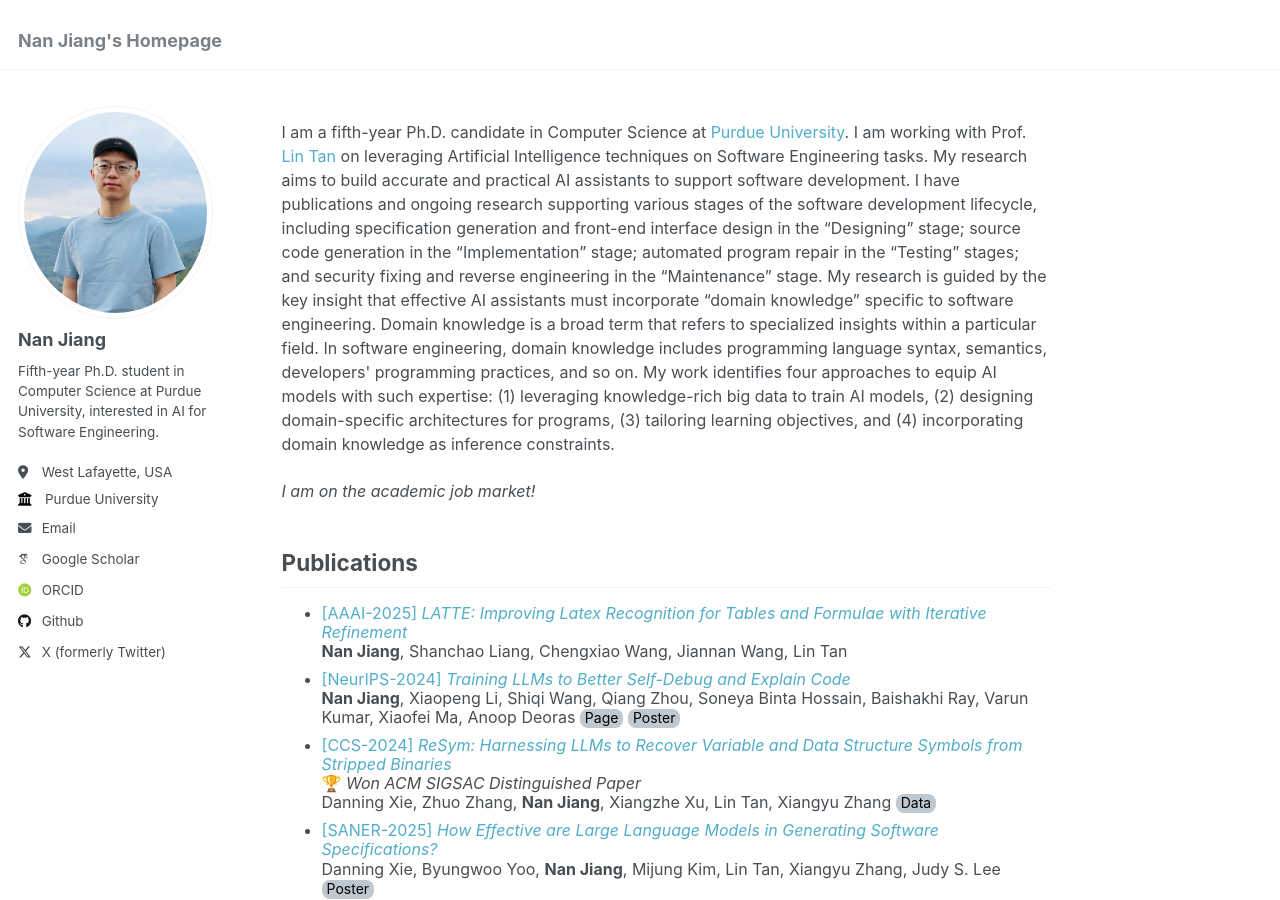
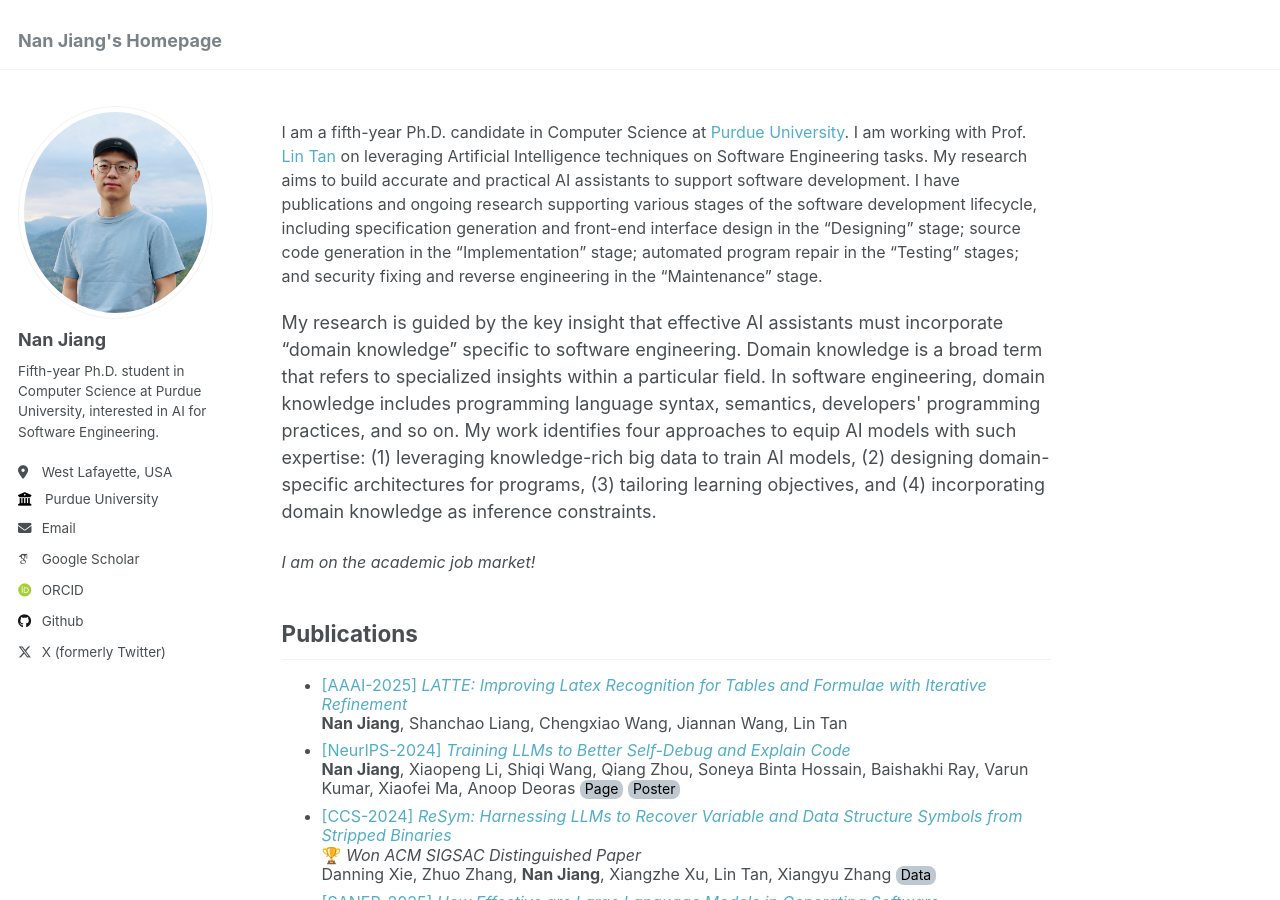
Before and after one commit to jiang719/jiang719.github.io, a Jekyll site: the page built from _pages/about.md, in a window 1280 px wide and 900 px high. Built offline with Jekyll 4.4.1, drawn with Linux system fonts in a browser that asks for light colours; some web fonts are replaced.

Commit message:
add break

```diff
--- a/_pages/about.md
+++ b/_pages/about.md
@@ -21,9 +21,9 @@ redirect_from:
 </style>
 
 
-<p style="font-size:16px">I am a fifth-year Ph.D. candidate in Computer Science at <a href="https://www.cs.purdue.edu/" style="text-decoration: none;">Purdue University</a>. I am working with Prof. <a href="https://www.cs.purdue.edu/homes/lintan/" style="text-decoration: none;">Lin Tan</a> on leveraging Artificial Intelligence techniques on Software Engineering tasks. My research aims to build accurate and practical AI assistants to support software development. I have publications and ongoing research supporting various stages of the software development lifecycle, including specification generation and front-end interface design in the “Designing” stage; source code generation in the “Implementation” stage; automated program repair in the “Testing” stages; and security fixing and reverse engineering in the “Maintenance” stage.
+<p style="font-size:16px">I am a fifth-year Ph.D. candidate in Computer Science at <a href="https://www.cs.purdue.edu/" style="text-decoration: none;">Purdue University</a>. I am working with Prof. <a href="https://www.cs.purdue.edu/homes/lintan/" style="text-decoration: none;">Lin Tan</a> on leveraging Artificial Intelligence techniques on Software Engineering tasks. My research aims to build accurate and practical AI assistants to support software development. I have publications and ongoing research supporting various stages of the software development lifecycle, including specification generation and front-end interface design in the “Designing” stage; source code generation in the “Implementation” stage; automated program repair in the “Testing” stages; and security fixing and reverse engineering in the “Maintenance” stage. </p>
 
-My research is guided by the key insight that effective AI assistants must incorporate “domain knowledge” specific to software engineering. Domain knowledge is a broad term that refers to specialized insights within a particular field. In software engineering, domain knowledge includes programming language syntax, semantics, developers' programming practices, and so on. My work identifies four approaches to equip AI models with such expertise: (1) leveraging knowledge-rich big data to train AI models, (2) designing domain-specific architectures for programs, (3) tailoring learning objectives, and (4) incorporating domain knowledge as inference constraints. </p>
+<p> My research is guided by the key insight that effective AI assistants must incorporate “domain knowledge” specific to software engineering. Domain knowledge is a broad term that refers to specialized insights within a particular field. In software engineering, domain knowledge includes programming language syntax, semantics, developers' programming practices, and so on. My work identifies four approaches to equip AI models with such expertise: (1) leveraging knowledge-rich big data to train AI models, (2) designing domain-specific architectures for programs, (3) tailoring learning objectives, and (4) incorporating domain knowledge as inference constraints. </p>
 
 <em style="font-size:16px">I am on the academic job market!</em>
 
```
